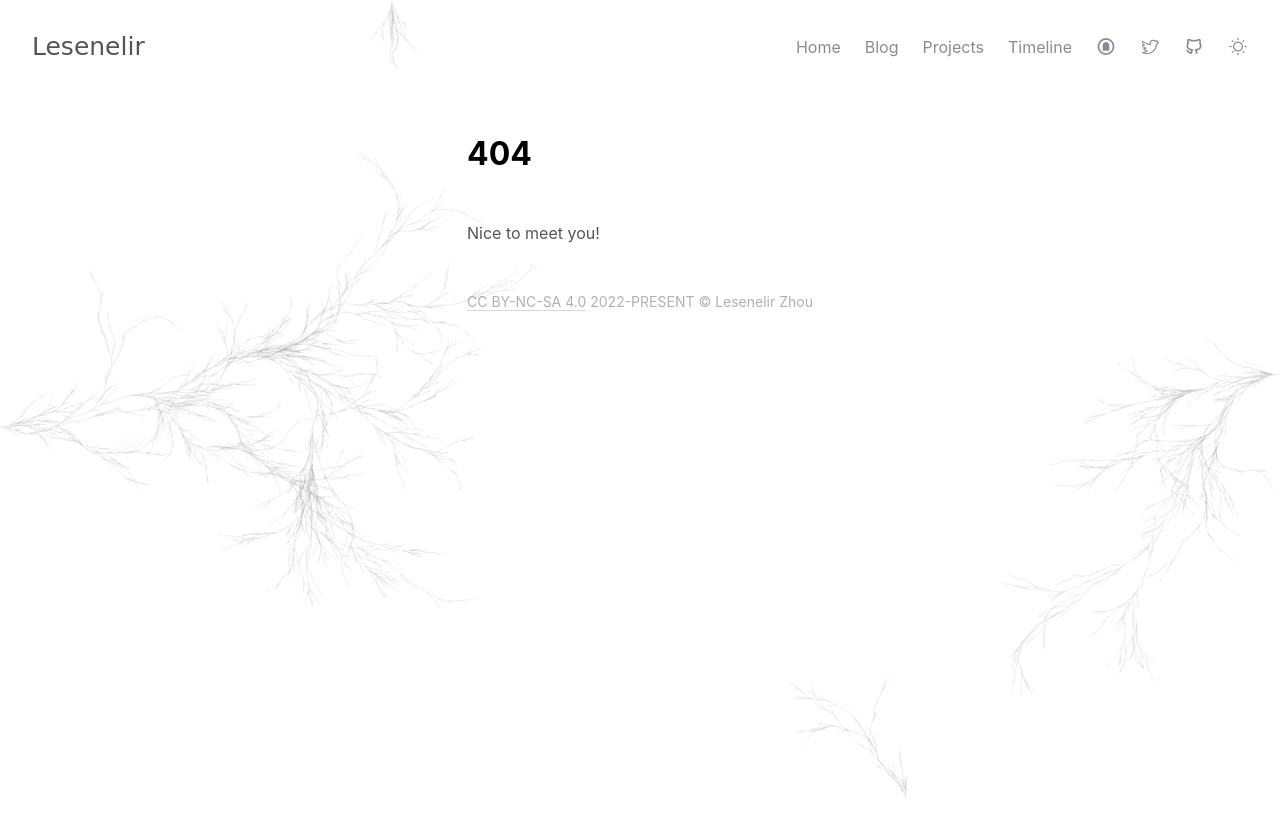
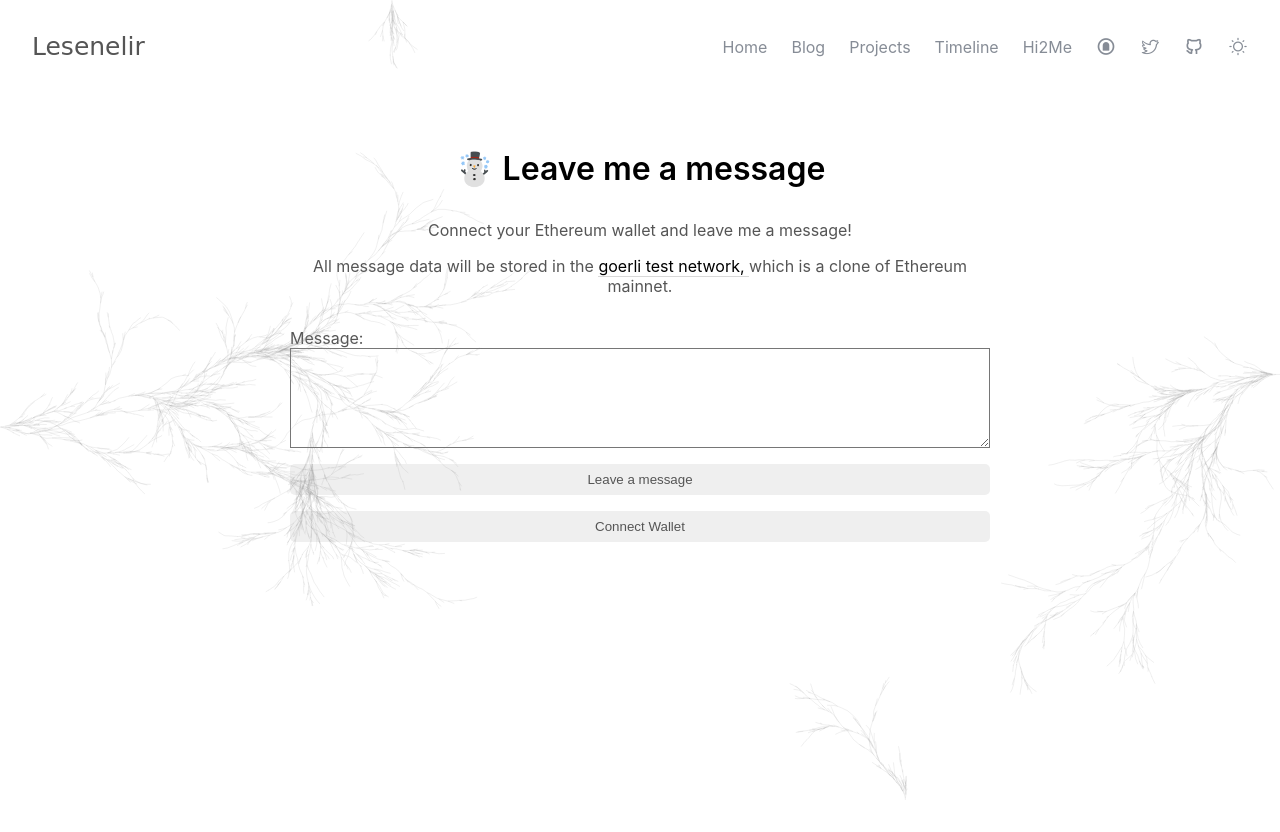
Before and after one commit to lesenelir/lesenelir.zz, a Next.js app: page /hi2me in a window 1280 px wide. Before the commit this address had no page. Shown: the top 832 px of the page. Built offline with nearby package versions, Linux system fonts and the light colour scheme.

Commit message:
feat: add hi2me components

```diff
--- /dev/null
+++ b/components/Hi2Me/hi.js
@@ -0,0 +1,45 @@
+
+import styles from '../../styles/hi.module.css'
+
+function Hi() {
+  return (
+    <div className={styles.mainContainer}>
+      <div className={styles.dataContainer}>
+        <div className={styles.header}>
+          ☃️ Leave me a message
+        </div>
+
+        <div className={styles.bio}>
+          <p>
+            Connect your Ethereum wallet and leave me a message!
+          </p>
+          <p>
+            All message data will be stored in the {' '}
+            <a
+              href="https://goerli.etherscan.io"
+              rel='noreferrer'
+              target='_blank'
+              className={styles.link}
+            >
+              goerli test network,{' '}
+            </a>
+            which is a clone of {"Ethereum mainnet"}.
+          </p>
+        </div>
+
+        Message:
+        <textarea name="message" className={styles.area} onChange={null} />
+
+        <button className={styles.waveButton} onClick={null}>
+          Leave a message
+        </button>
+
+        <button className={styles.waveButton} onClick={null}>
+          Connect Wallet
+        </button>
+      </div>
+    </div>
+  )
+}
+
+export default Hi
--- a/components/navbar.js
+++ b/components/navbar.js
@@ -46,6 +46,9 @@ function Navbar(props) {
         <Link href={`/timeline`}>
           <a className={`${styles.link} ${styles.pc}`}>Timeline</a>
         </Link>
+        <Link href={`/hi2me`}>
+          <a className={`${styles.link} ${styles.pc}`}>Hi2Me</a>
+        </Link>
         <Link href='https://mirror.xyz/lesenelir.eth'>
           <a
             rel='noreferrer'
--- /dev/null
+++ b/pages/hi2me/index.js
@@ -0,0 +1,19 @@
+import Head from "next/head"
+import Layout from "../../components/layout"
+import Hi from "../../components/Hi2Me/hi"
+
+function Hi2me() {
+  return (
+    <>
+      <Head>
+        <title>Lesenelir&apos;s Hi2Me dApp</title>
+      </Head>
+
+      <Layout>
+        <Hi/>
+      </Layout>
+    </>
+  )
+}
+
+export default Hi2me
--- a/styles/globals.css
+++ b/styles/globals.css
@@ -43,6 +43,7 @@ a {
   --surfaceStrong: #000000;
   --surfaceBackground: #ffffff;
   --surfaceCodeBlock: #F8F8F8;
+  --surfaceBtnBackground: #EFEFEF;
 }
 
 .layout[color-mode='dark'] {
@@ -52,6 +53,7 @@ a {
   --surfaceStrong: #ffffff;
   --surfaceBackground: #000000;
   --surfaceCodeBlock: #4b4b4b;
+  --surfaceBtnBackground: #212121;
 }
 
 @media (prefers-color-scheme: dark) {
--- /dev/null
+++ b/styles/hi.module.css
@@ -0,0 +1,51 @@
+.mainContainer {
+  display: flex;
+  justify-content: center;
+  width: 100%;
+  padding: 24px;
+  margin-top: 32px;
+  /*background-color: cornflowerblue;*/
+}
+
+.dataContainer {
+  display: flex;
+  flex-direction: column;
+  justify-content: center;
+  max-width: 700px;
+}
+
+.header {
+  text-align: center;
+  font-size: 32px;
+  font-weight: 600;
+  color: var(--surfaceStrong);
+}
+
+.bio {
+  text-align: center;
+  margin: 16px 0;
+}
+
+.area {
+  width: 100%;
+  height: 100px;
+  outline: none;
+  color: var(--surfaceMain);
+  background-color: var(--surfaceBackground);
+}
+
+.link {
+  color: var(--surfaceStrong);
+  border-bottom: 1px solid rgba(125,125,125,.3);
+  transition: border .3s ease-in-out;
+}
+
+.waveButton {
+  padding: 8px;
+  border: 0;
+  border-radius: 5px;
+  margin-top: 16px;
+  cursor: pointer;
+  color: var(--surfaceMain);
+  background-color: var(--surfaceBtnBackground);
+}
```
